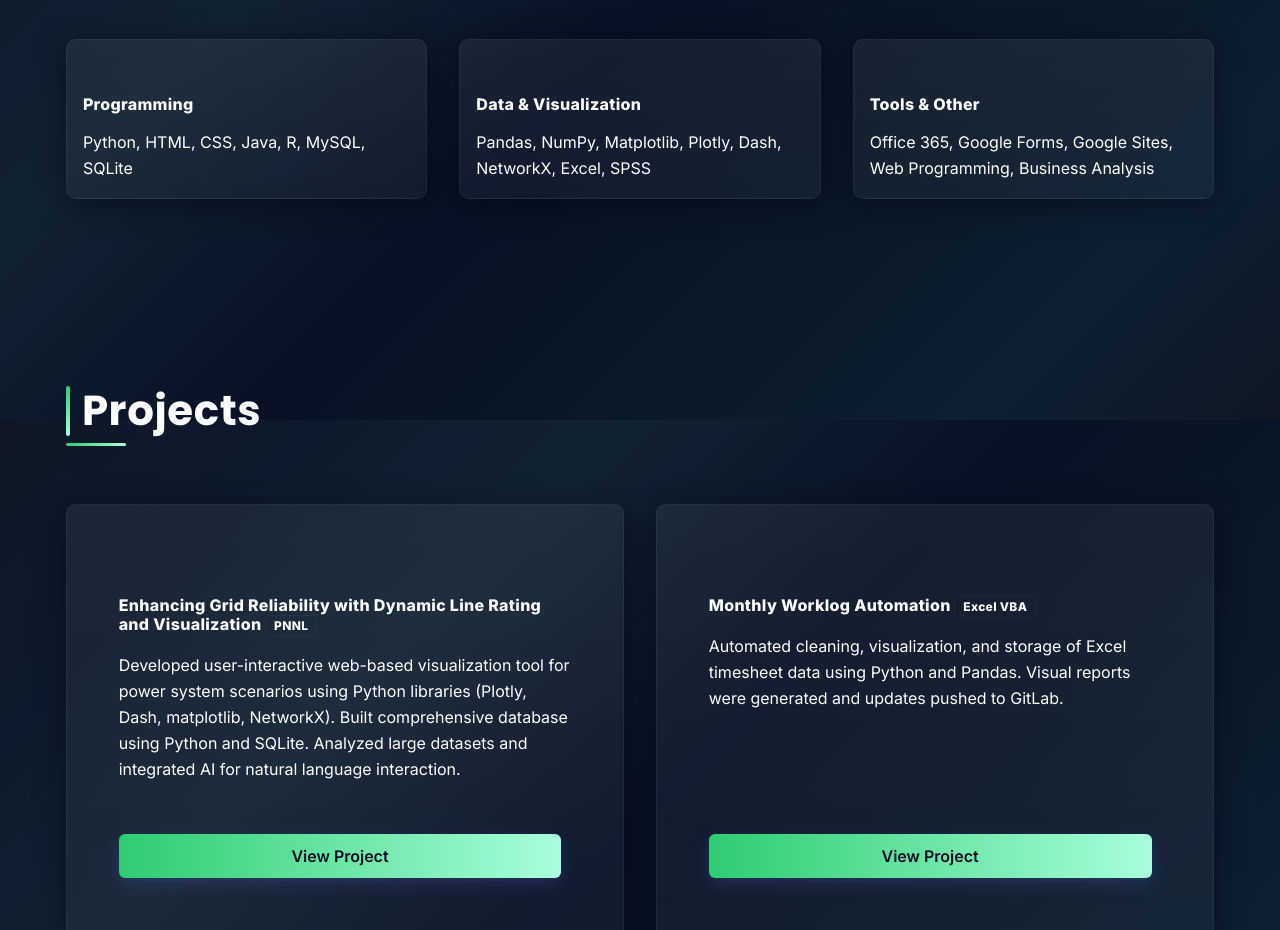
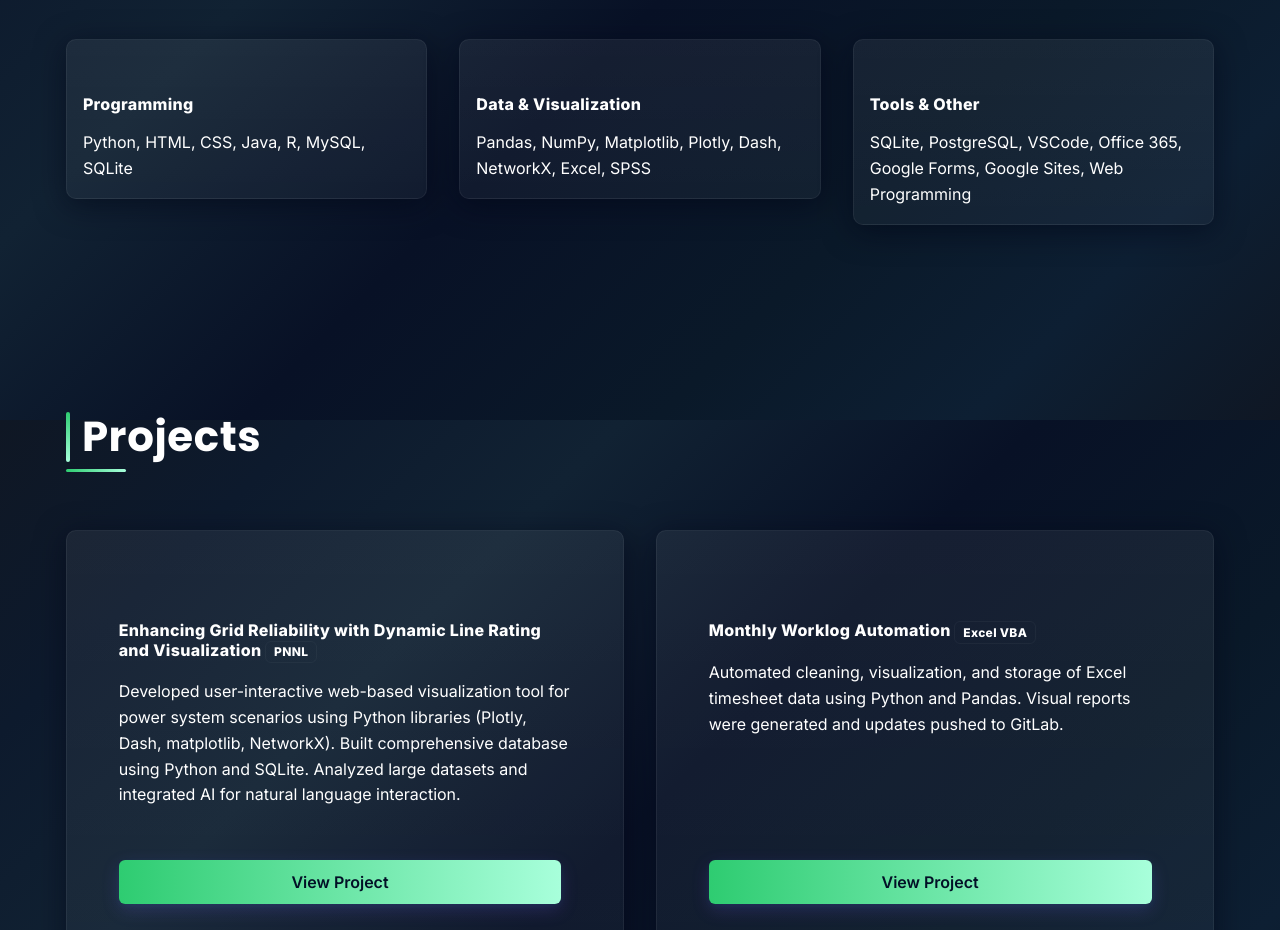
Before and after one commit to nabi0301/Nabina, a plain HTML site: page index.html in a window 1280 px wide. Shown: the part 1180-2110 px from the top of the page. Drawn offline with nearby package versions, Linux system fonts and the light colour scheme.

Commit message:
Update Tools section: remove Business Analysis, add SQLite, PostgreSQL, VSCode

```diff
--- a/index.html
+++ b/index.html
@@ -437,7 +437,7 @@
         <div class="col-md-4 mb-4">
           <div class="card glass p-3">
             <h5>Tools & Other</h5>
-            <p class="mb-0">Office 365, Google Forms, Google Sites, Web Programming, Business Analysis</p>
+            <p class="mb-0">SQLite, PostgreSQL, VSCode, Office 365, Google Forms, Google Sites, Web Programming</p>
           </div>
         </div>
       </div>
```
